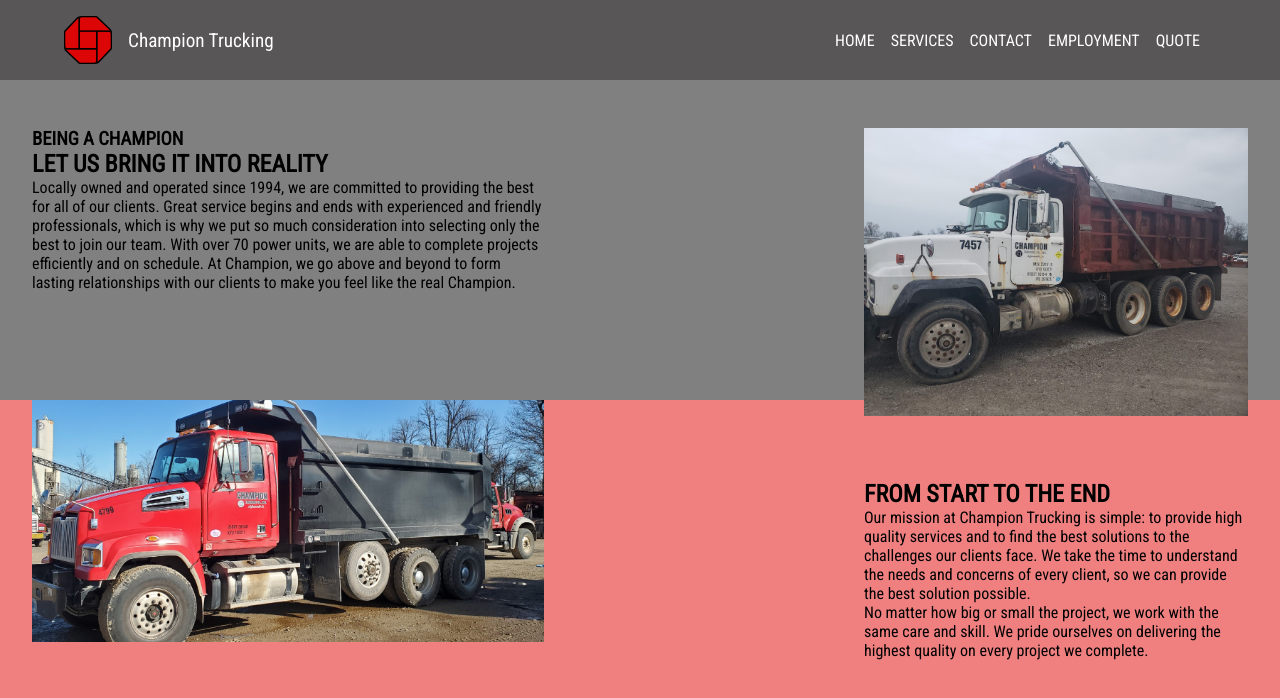
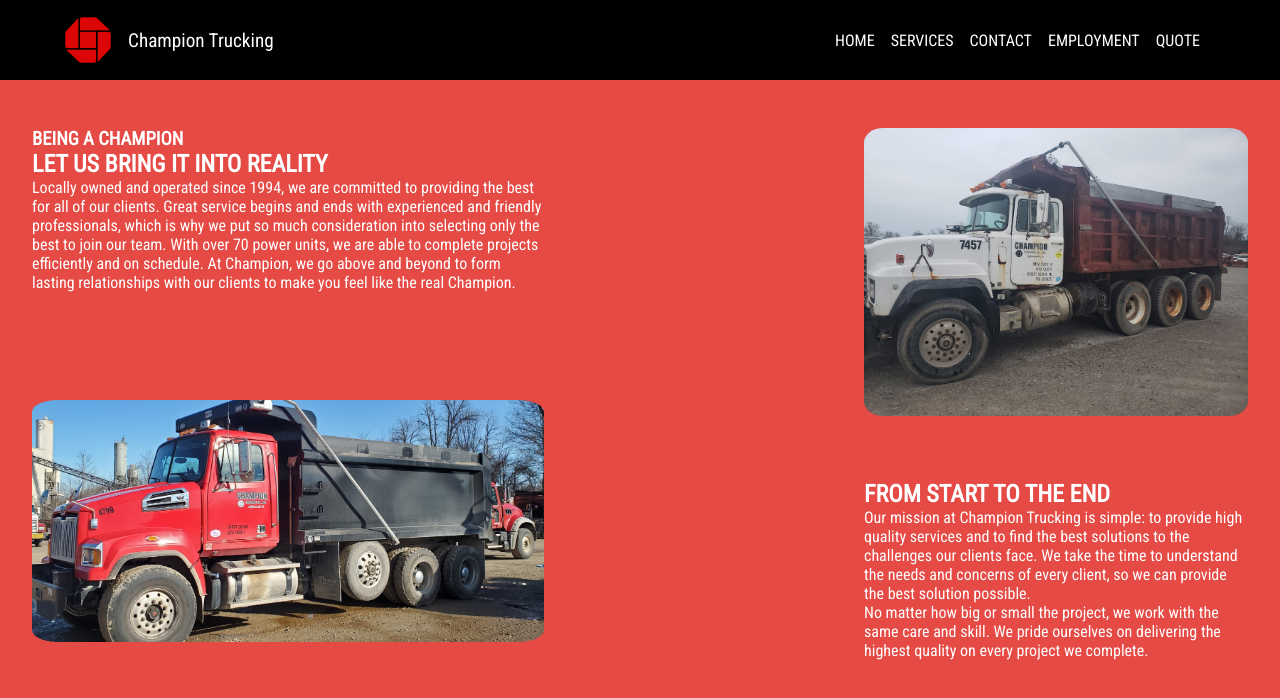
Before and after one commit to purplegummy/webdevelopmentfinal, a plain HTML site: page index.html in a window 1280 px wide. Drawn offline with nearby package versions, Linux system fonts and the light colour scheme.

Commit message:
images and stuff

```diff
--- a/css/home.css
+++ b/css/home.css
@@ -11,6 +11,7 @@
     top:30em;
 }
 .truck1 {
+    border-radius: 5%;
     width: 30%;
     position: absolute;
     top: 8em;
@@ -23,6 +24,7 @@
     font-size:1em;
 }
 .truck2{
+    border-radius: 5%;
     width:40%;
     position:absolute;
     left:2em;
@@ -32,10 +34,12 @@
 .body1 {
     width: 100%;
     height: 20em;
-   background-color:gray;
+   background-color:#e54a45;
+   color: white;
 }
 .body2{
-    background-color:lightcoral;
+    background-color:#e54a45;
+    color: white;
     width:100%;
     height:30em;
 }
--- a/css/nav.css
+++ b/css/nav.css
@@ -13,7 +13,7 @@
     height: 5em;
     display: flex;
     flex-direction: row;
-    background-color: rgb(88, 86, 86);
+    background-color: rgb(0, 0, 0);
     justify-content: space-between;
 
 
```
